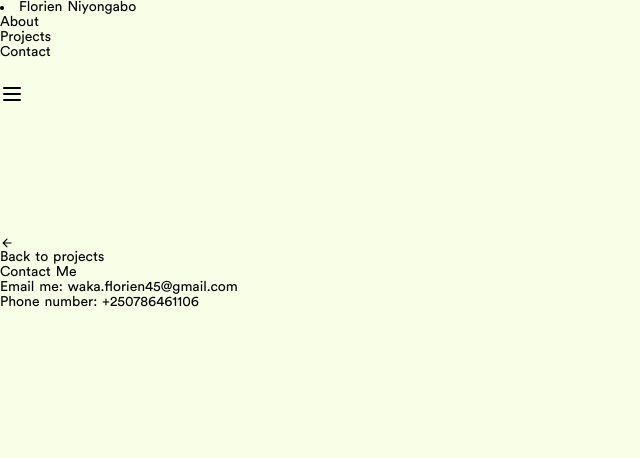
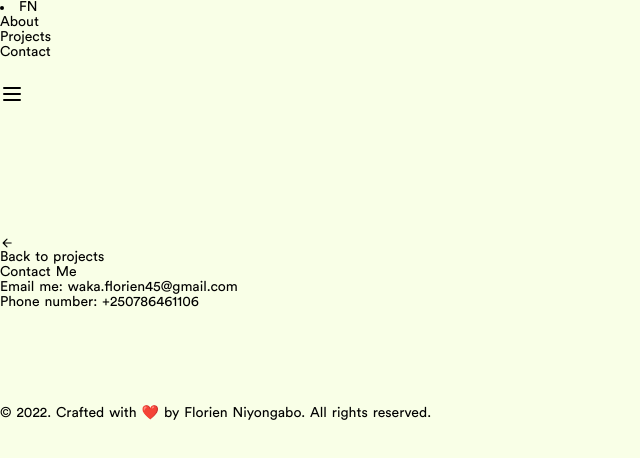
Before and after one commit to wakaflorien/myBrand, a Next.js app: page /projects/1 in a window 1280 px wide. Shown: the top 458 px of the page, without its empty margins (0-640 px from the left). Built offline with nearby package versions, Linux system fonts and the light colour scheme; some icons are missing; what @material-tailwind/react would draw is missing.

Commit message:
ft(Ft dark mode)

```diff
--- a/components/About.tsx
+++ b/components/About.tsx
@@ -1,16 +1,18 @@
-import { FC } from "react";
+import { FC, useContext } from "react";
 import { Typography } from "@material-tailwind/react";
 import { Icon } from "@iconify/react";
 import Skills from "./Skills";
+import { ThemeContext } from "../utils/Contexts";
 
 const About: FC = () => {
+  const theme = useContext(ThemeContext)
   return (
     <>
       <section className="px-4 lg:px-44 pb-2">
-        <Typography className="text-center text-black font-bold text-2xl py-4">
+        <Typography className={`text-center  font-bold text-2xl py-4 text-black ${theme === "dark" && "!text-white"}`}>
           About Me
         </Typography>
-        <Typography className="p-1 font-thin lg:text-xl text-center text-black text-md">
+        <Typography className={`p-1 font-thin lg:text-xl text-center  text-md text-black ${theme === "dark" && "!text-white"}`}>
         Since 2014, I have explored programming languages and technologies like JavaScript, Python, PHP, React, Django, Node.js, and MongoDB. I have worked on educational projects and collaborated on real-world systems for businesses and individuals. Driven by a passion for continuous learning, I embrace new technologies to stay relevant and impactful in the dynamic tech field.
         </Typography>
 
--- a/components/BackToTop.tsx
+++ b/components/BackToTop.tsx
@@ -1,8 +1,10 @@
 import { Icon } from '@iconify/react';
 import { Button } from '@material-tailwind/react';
-import React, { useState, useEffect, FC } from 'react';
+import React, { useState, useEffect, FC, useContext } from 'react';
+import { ThemeContext } from '../utils/Contexts';
 
 const BackToTop: FC = () => {
+    const theme = useContext(ThemeContext)
     const [isVisible, setIsVisible] = useState(false);
 
     const toggleVisibility = () => {
@@ -32,10 +34,10 @@ const BackToTop: FC = () => {
             {isVisible && (
                 <button
                     onClick={scrollToTop}
-                    className="fixed bottom-4 right-2 p-3 bg-primary text-white rounded-full focus:outline-none focus:ring-1 focus:ring-primary
+                    className={`fixed bottom-4 right-2 p-3 bg-primary text-white rounded-full focus:outline-none focus:ring-1 focus:ring-primary
                      focus:ring-offset-2 transition-all duration-300 ease-in-out
                      flex items-center justify-center group"
-                    aria-label="Back to top"
+                    aria-label="Back to top ${theme === "dark" && "!bg-primary/20"}`}
                 >
                     <Icon icon="material-symbols:arrow-upward-rounded" width="24" height="24" className='group-hover:animate-bounce' />
                 </button>
--- a/components/Footer.tsx
+++ b/components/Footer.tsx
@@ -3,12 +3,15 @@ import {
   Typography
 } from "@material-tailwind/react";
 import Socials from "./Socials";
+import { useContext } from "react";
+import { ThemeContext } from "../utils/Contexts";
 
 const Footer = () => {
+  const theme = useContext(ThemeContext)
   return (
     <footer
       id="contact"
-      className=" bg-primary  flex flex-col items-center justify-center space-y-2 lg:space-y-4 lg:h-80 w-full lg:rounded-xl lg:my-12"
+      className={`bg-primary ${theme === "dark" && "!bg-primary/10"} flex flex-col items-center justify-center space-y-2 lg:space-y-4 lg:h-80 w-full lg:rounded-xl lg:my-12`}
     >
       <Typography className="text-center text-white font-bold text-md lg:text-lg py-2">
         Contact Me
--- a/components/Hero.tsx
+++ b/components/Hero.tsx
@@ -1,11 +1,13 @@
 import Img, { imageLoader } from "../components/Image";
 
 import { Typography } from "@material-tailwind/react";
-import { FC, useCallback, useEffect, useState } from "react";
+import { FC, useCallback, useContext, useEffect, useState } from "react";
 import { ImgInterface } from "../App.types";
 import Socials from "./Socials";
+import { ThemeContext } from "../utils/Contexts";
 
 const Hero: FC = () => {
+  const theme = useContext(ThemeContext)
   const [imgDimensions, setImgDimensions] = useState<ImgInterface>({
     width: "400",
     height: "450",
@@ -39,7 +41,7 @@ const Hero: FC = () => {
       id="about"
       className="flex flex-col lg:flex-row mx-auto items-center lg:justify-between gap-4 lg:gap-20 py-4 lg:py-12 px-4 lg:px-44"
     >
-      <div className="rounded-full border border-primary">
+      <div className={`rounded-full border border-primary ${theme === "dark" && "!border-white"}`}>
         <Img
           src={src}
           width={imgDimensions.width}
@@ -51,10 +53,10 @@ const Hero: FC = () => {
         <Typography className="text-primary font-semibold text-2xl lg:text-3xl lg:py-2">
           Florien Niyongabo
         </Typography>
-        <Typography className="text-black font-normal text-lg lg:text-xl py-2 uppercase">
+        <Typography className={`text-black font-normal text-lg lg:text-xl py-2 uppercase ${theme === "dark" && "!text-white"}`}>
           Software Engineer
         </Typography>
-        <Typography className="text-black text-md lg:text-xl">
+        <Typography className={`text-black text-md lg:text-xl ${theme === "dark" && "!text-white"}`}>
           I’m a software engineer passionate about building interactive web applications that empower users to engage with technology at it’s best.
         </Typography>
 
--- a/components/Nav.tsx
+++ b/components/Nav.tsx
@@ -1,4 +1,4 @@
-import { useState, useEffect, FC } from "react";
+import { useState, useEffect, FC, useContext } from "react";
 import Link from "next/link";
 import {
   Navbar,
@@ -8,11 +8,12 @@ import {
   IconButton,
 } from "@material-tailwind/react";
 import { Icon } from "@iconify/react";
+import { ThemeContext } from "../utils/Contexts";
+import { NavTypes } from "../App.types";
 
-const Nav: FC = () => {
+const Nav: FC<NavTypes> = ({ toggleTheme }) => {
+  const theme = useContext(ThemeContext);
   const [openNav, setOpenNav] = useState(false);
-  const [isDark, setIsDark] = useState(false);
-
 
   useEffect(() => {
     window.addEventListener("resize", () => {
@@ -20,13 +21,8 @@ const Nav: FC = () => {
     });
   }, []);
 
-  const changeTheme = () => {
-    setIsDark(!isDark);
-    localStorage.setItem("theme", isDark ? "light" : "dark");
-  };
-
   const navList = (
-    <ul className="mb-4 mt-2 flex flex-col gap-2 lg:mb-0 lg:mt-0 lg:flex-row lg:items-center lg:gap-6 text-black">
+    <ul className={`mb-4 mt-2 flex flex-col gap-2 lg:mb-0 lg:mt-0 lg:flex-row lg:items-center lg:gap-6 text-black ${theme === "dark" && "!text-white"}`}>
       <Typography
         as="li"
         variant="small"
@@ -52,26 +48,26 @@ const Nav: FC = () => {
         variant="text"
         className="ml-auto h-6 w-6 text-inherit hover:bg-transparent focus:bg-transparent active:bg-transparent "
         ripple={false}
-        onClick={changeTheme}
+        onClick={toggleTheme}
       >
-        {isDark ? (
-          <Icon icon="si:clear-day-line" width={18}   />
+        {theme === "dark" ? (
+          <Icon icon="si:clear-day-line" width={18} />
         ) : (
-          <Icon icon="mdi:weather-night" width={18}   />
+          <Icon icon="mdi:weather-night" width={18} />
         )}
       </IconButton>
     </ul>
   );
 
   return (
-    <Navbar className="bg-secondary border-none shadow-none rounded-none py-2 lg:py-4 sticky top-0 z-40">
+    <Navbar className={`bg-secondary ${theme === "dark" && "bg-darkSecondary"} border-none shadow-none rounded-none py-2 lg:py-4 sticky top-0 z-40`}>
       <div className="container flex items-center justify-between">
         <Typography
           as="li"
           variant="small"
-          className="mr-4 cursor-pointer py-1.5 font-bold text-primary text-md lg:text-2xl"
+          className={`mr-4 cursor-pointer py-1.5 font-bold text-md lg:text-2xl text-primary`}
         >
-          <Link href="/">Florien Niyongabo</Link>
+          <Link href="/">FN</Link>
         </Typography>
         <div className="hidden lg:block">{navList}</div>
 
--- a/components/Project.tsx
+++ b/components/Project.tsx
@@ -1,12 +1,14 @@
-import { useState, useEffect } from "react";
+import { useState, useEffect, useContext } from "react";
 import Json from "../utils/projects.json";
 import { Typography } from "@material-tailwind/react";
 import Img from "./Image";
 import { myJson } from "../App.types";
 import Link from "next/link";
+import { ThemeContext } from "../utils/Contexts";
 
 
 const Project = () => {
+  const theme = useContext(ThemeContext)
   const [cardData, setCardData] = useState<myJson[]>([]);
   useEffect(() => {
     setCardData(Json);
@@ -19,8 +21,8 @@ const Project = () => {
         id="portifolio"
       >
         <div>
-          <Typography className="text-center text-black font-bold text-2xl py-8 lg:py-4">
-            What i have worked on ?
+          <Typography className={`text-center font-bold text-2xl py-8 lg:py-4 text-black ${theme === "dark" && "!text-white"}`}>
+            Recent work
           </Typography>
         </div>
 
@@ -36,12 +38,9 @@ const Project = () => {
                     styles="rounded-md object-cover shadow-lg hover:scale-95 transition-all ease-in-out duration-500"
                   />
                   <div className="flex flex-col">
-                    <h1 className="text-sm lg:text-xl text-primary">
+                    <h1 className={`text-sm lg:text-xl text-primary`}>
                       {title}
                     </h1>
-                    <h2 className="text-xs lg:text-lg cursor-pointer hover:text-primary">
-                      {owner}
-                    </h2>
                   </div>
                 </div>
               </Link>
--- a/components/Skills.tsx
+++ b/components/Skills.tsx
@@ -1,17 +1,19 @@
 import { Icon } from '@iconify/react'
 import { Typography } from '@material-tailwind/react'
-import React, { FC } from 'react'
+import React, { FC, useContext } from 'react'
 import { LogosReactQuery } from './CustomIcons'
+import { ThemeContext } from '../utils/Contexts'
 
 const Skills: FC = () => {
+    const theme = useContext(ThemeContext)
     return (
         <>
-            <Typography className="text-center text-black font-bold text-2xl py-4">
+            <Typography className={`text-center text-black font-bold text-2xl py-4 ${theme === "dark" && "!text-white"}`}>
                 Skills / Tools
             </Typography>
             <div className="relative flex items-center justify-center overflow-x-hidden text-black">
                 <div className="py-12 animate-marquee whitespace-nowrap">
-                    <div className="flex text-primary">
+                    <div className={`flex text-primary ${theme === "dark" && "!text-primary/70"}`}>
                         <Icon icon="raphael:nodejs" width="64" height="64" className='mx-8 rounded-md' />
                         <Icon icon="akar-icons:javascript-fill" width="64" height="64" className='mx-8 rounded-md' />
                         <Icon icon="file-icons:typescript-alt" width="64" height="64" className='mx-8 rounded-md' />
@@ -23,7 +25,7 @@ const Skills: FC = () => {
                 </div>
 
                 <div className="absolute top-0 py-12 animate-marquee2 whitespace-nowrap">
-                    <div className="flex text-primary">
+                    <div className={`flex text-primary ${theme === "dark" && "!text-primary/70"}`}>
                         <Icon icon="nonicons:react-16" width="64" height="64" className='mx-8 rounded-md' />
                         <Icon icon="akar-icons:nextjs-fill" width="64" height="64" className='mx-8 rounded-md' />
                         <Icon icon="ion:logo-sass" width="64" height="64" className='mx-8 rounded-md' />
@@ -36,7 +38,7 @@ const Skills: FC = () => {
             </div>
             <div className="relative flex items-center justify-center overflow-x-hidden text-black">
                 <div className="py-12 animate-reverseMarquee whitespace-nowrap">
-                    <div className="flex text-primary">
+                    <div className={`flex text-primary ${theme === "dark" && "!text-primary/70"}`}>
                         <Icon icon="mdi:firebase" width="64" height="64" className='mx-8 rounded-md' />
                         <Icon icon="mdi:graphql" width="64" height="64" className='mx-8 rounded-md' />
                         <Icon icon="akar-icons:redux-fill" width="64" height="64" className='mx-8 rounded-md' />
@@ -47,7 +49,7 @@ const Skills: FC = () => {
                 </div>
 
                 <div className="absolute top-0 py-12 animate-reverseMarquee2 whitespace-nowrap">
-                    <div className="flex text-primary">
+                    <div className={`flex text-primary ${theme === "dark" && "!text-primary/70"}`}>
                         <Icon icon="akar-icons:postgresql-fill" width="64" height="64" className='mx-8 rounded-md' />
                         <Icon icon="simple-icons:git" width="64" height="64" className='mx-8 rounded-md' />
                         <Icon icon="lineicons:postman" width="64" height="64" className='mx-8 rounded-md' />
--- a/components/Socials.tsx
+++ b/components/Socials.tsx
@@ -1,10 +1,12 @@
 import { Icon } from '@iconify/react'
 import { Button } from '@material-tailwind/react'
 import Link from 'next/link'
-import React, { FC } from 'react'
+import React, { FC, useContext } from 'react'
 import { SocialsTypes } from '../App.types'
+import { ThemeContext } from '../utils/Contexts'
 
 const Socials: FC<SocialsTypes> = ({ hasMore, color }) => {
+    const theme = useContext(ThemeContext)
     return (
         <div className="space-y-2 lg:space-y-4 py-2">
 
@@ -33,7 +35,7 @@ const Socials: FC<SocialsTypes> = ({ hasMore, color }) => {
 
             {hasMore && (<Button
                 variant="filled"
-                className="w-fit bg-primary shadow-secondary hover:shadow-md my-2 font-normal text-white text-md lg:text-xl normal-case"
+                className={`w-fit bg-primary shadow-none hover:shadow-none my-2 font-normal text-white text-md lg:text-xl normal-case ${theme === "dark" && "!bg-primary/20"}`}
                 onClick={() => window.open("https://wa.me/250786461106")}
             >
                 {" "}Quick chat
--- a/pages/index.tsx
+++ b/pages/index.tsx
@@ -6,25 +6,32 @@ import About from "../components/About";
 import Projects from "../components/Project";
 import Footer from "../components/Footer";
 import { Typography } from "@material-tailwind/react";
-import { FC } from "react";
+import { FC, useState } from "react";
 import BackToTop from "../components/BackToTop";
-
-const Home: FC = () => {
-  const currentYear = () => {
+import { ThemeContext } from "../utils/Contexts";
+export const currentYear = () => {
   const year = new Date().getFullYear();
   return year;
 };
+const Home: FC = () => {
+  const [theme, setTheme] = useState('light');
+
+  const toggleTheme = () => {
+    theme === "dark" ? setTheme('light') : setTheme('dark')
+  }
 
   return (
-    <div className="w-full max-w-screen-2xl mx-auto dark">
+    <ThemeContext.Provider value={theme}>
+      <div className={`${theme === "dark" && "bg-darkSecondary"}`}>
+        <div className={`w-full max-w-screen-2xl mx-auto`}>
           <Head>
             <title>My portifolio - Florien Niyongabo </title>
             <meta name="description" content="Generated by create next app" />
             <link rel="icon" href="/faviconme.ico" />
           </Head>
 
-      <main className="space-y-4 lg:space-y-12 dark:bg-darkSecondary">
-        <Nav />
+          <main className={`space-y-4 lg:space-y-12`}>
+            <Nav toggleTheme={() => toggleTheme()} />
             <Hero />
             <About />
             <Projects />
@@ -32,12 +39,14 @@ const Home: FC = () => {
 
           <Footer />
 
-      <Typography className="text-center text-black text-md py-4">
+          <Typography className={`text-center text-black text-md py-4 ${theme === "dark" && "text-white"}`}>
             &copy; {currentYear()}. Crafted with ❤️ by Florien Niyongabo.  All rights reserved.
           </Typography>
 
           <BackToTop />
         </div>
+      </div>
+    </ThemeContext.Provider>
   );
 };
 
--- a/pages/projects/[project_name].tsx
+++ b/pages/projects/[project_name].tsx
@@ -1,4 +1,4 @@
-import { useState, useEffect } from "react";
+import { useState, useEffect, useContext } from "react";
 import { useRouter } from "next/router";
 import Img from "../../components/Image";
 
@@ -11,20 +11,32 @@ import projects from "../../utils/projects.json";
 import { myJson } from "../../App.types";
 import { Icon } from "@iconify/react";
 import Link from "next/link";
+import BackToTop from "../../components/BackToTop";
+import { currentYear } from "..";
+import { ThemeContext } from "../../utils/Contexts";
 
 const Blog = () => {
+
   const [allProjects, setAllProjects] = useState<myJson[]>([]);
+  const [theme, setTheme] = useState('light');
   const router = useRouter();
+
+  const toggleTheme = () => {
+    theme === "dark" ? setTheme('light') : setTheme('dark')
+  }
 
   useEffect(() => {
     setAllProjects(projects);
   }, []);
   return (
-    <main className="max-w-screen-2xl mx-auto space-y-20">
-      <Nav />
-      <section className="mx-2 lg:mx-32">
+    <ThemeContext.Provider value={theme}>
+    <div className={`${theme === "dark" && "bg-darkSecondary"}`}>
+      <main className="max-w-screen-2xl mx-auto space-y-4 lg:space-y-12">
+        <Nav toggleTheme={() => toggleTheme()} />
+
+        <main className="">
           <div
-          className="flex items-center gap-2 text-black px-2 lg:px-4 cursor-pointer hover:text-primary"
+            className={`flex items-center gap-2 text-black px-2 lg:px-4 cursor-pointer hover:text-primary ${theme === "dark" && "!text-white"}`}
             onClick={() => router.push("/#portifolio")}
           >
             <Icon icon="material-symbols:arrow-back-rounded" />
@@ -41,14 +53,13 @@ const Blog = () => {
 
               <Typography
                 variant="medium"
-              color="blue-gray"
-              className="font-normal text-md lg:text-lg "
+                className={`font-normal text-md lg:text-lg text-black ${theme === "dark" && "!text-white"}`}
               >
                 {item.summary}
               </Typography>
               <Typography
                 variant="medium"
-              className="flex items-center space-x-2 font-normal text-black hover:text-primary  text-md lg:text-lg"
+                className={`flex items-center space-x-2 font-normal text-black hover:text-primary  text-md lg:text-lg ${theme === "dark" && "!text-white"}`}
               >
                 <Link href={item.link} passHref>
                   <a target="_blank" rel="noopener noreferrer">
@@ -82,26 +93,26 @@ const Blog = () => {
                   </PopoverContent>
                 </Popover>) : (<Button variant="outlined" color="green" className="lg:ml-4 rounded-full capitalize text-primary" onClick={() => window.open(item.repo)}>View the source code</Button>)}
 
-              <div className="w-full flex flex-col items-start justify-around">
+                <div className={`w-full flex flex-col items-start justify-around text-black ${theme === "dark" && "!text-white"}`}>
                   <Typography
                     as="p"
                     variant="small"
-                  className="py-1.5 font-normal text-black text-md lg:text-lg"
+                    className="py-1.5 font-normal text-md lg:text-lg"
                   >
                     <strong>Timeline</strong>{" "}{":"}{" "} {item.timeline}
                   </Typography>
                   <Typography
-                  className="py-1.5 font-normal text-black text-md lg:text-lg"
+                    className="py-1.5 font-normal text-md lg:text-lg"
                   >
                     <strong>Role</strong>{" "}{":"}{" "} {item.role}
                   </Typography>
                   <Typography
-                  className="py-1.5 font-normal text-black text-md lg:text-lg"
+                    className="py-1.5 font-normal text-md lg:text-lg"
                   >
                     <strong>Stack</strong>{" "}{":"}{" "} {item.stack}
                   </Typography>
                   <Typography
-                  className="py-1.5 font-normal text-black text-md lg:text-lg"
+                    className="py-1.5 font-normal text-md lg:text-lg"
                   >
                     <strong>Project description</strong>{" "}{":"}{" "} {item.description}
                   </Typography>
@@ -110,11 +121,18 @@ const Blog = () => {
 
             </div>
           ))}
-      </section>
-      <footer className="">
+        </main>
+
         <Footer />
-      </footer>
+
+        <Typography className={`text-center text-black text-md py-4 ${theme === "dark" && "text-white"}`}>
+          &copy; {currentYear()}. Crafted with ❤️ by Florien Niyongabo.  All rights reserved.
+        </Typography>
+
+        <BackToTop />
       </main>
+    </div>
+    </ThemeContext.Provider>
   );
 };
 export default Blog;
--- /dev/null
+++ b/utils/Contexts.ts
@@ -0,0 +1,3 @@
+import { createContext } from "react";
+
+export const ThemeContext = createContext<String>("");
```
Also changed, not shown: App.types.ts (+6 -3 lines). Lines whose indentation alone changed are shown as unchanged.
